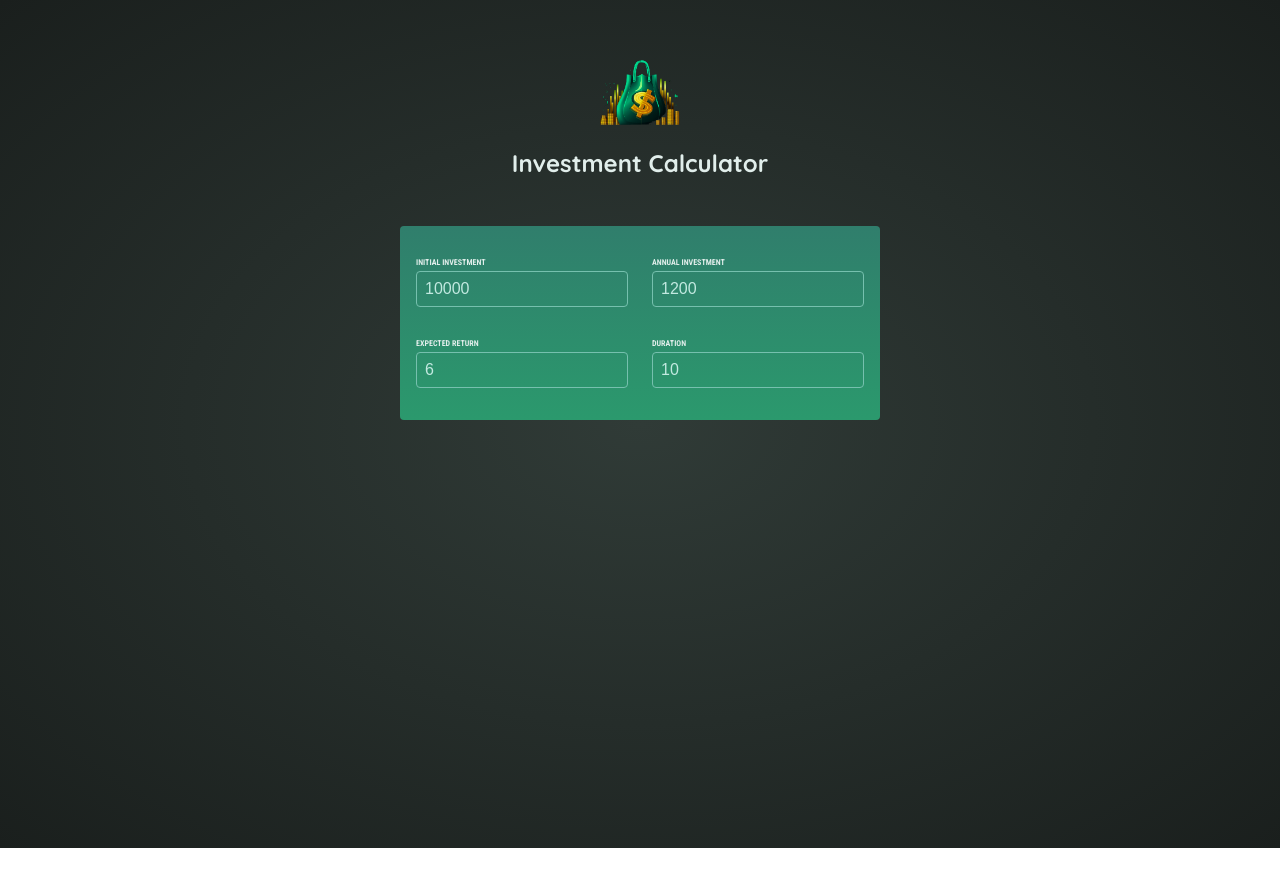
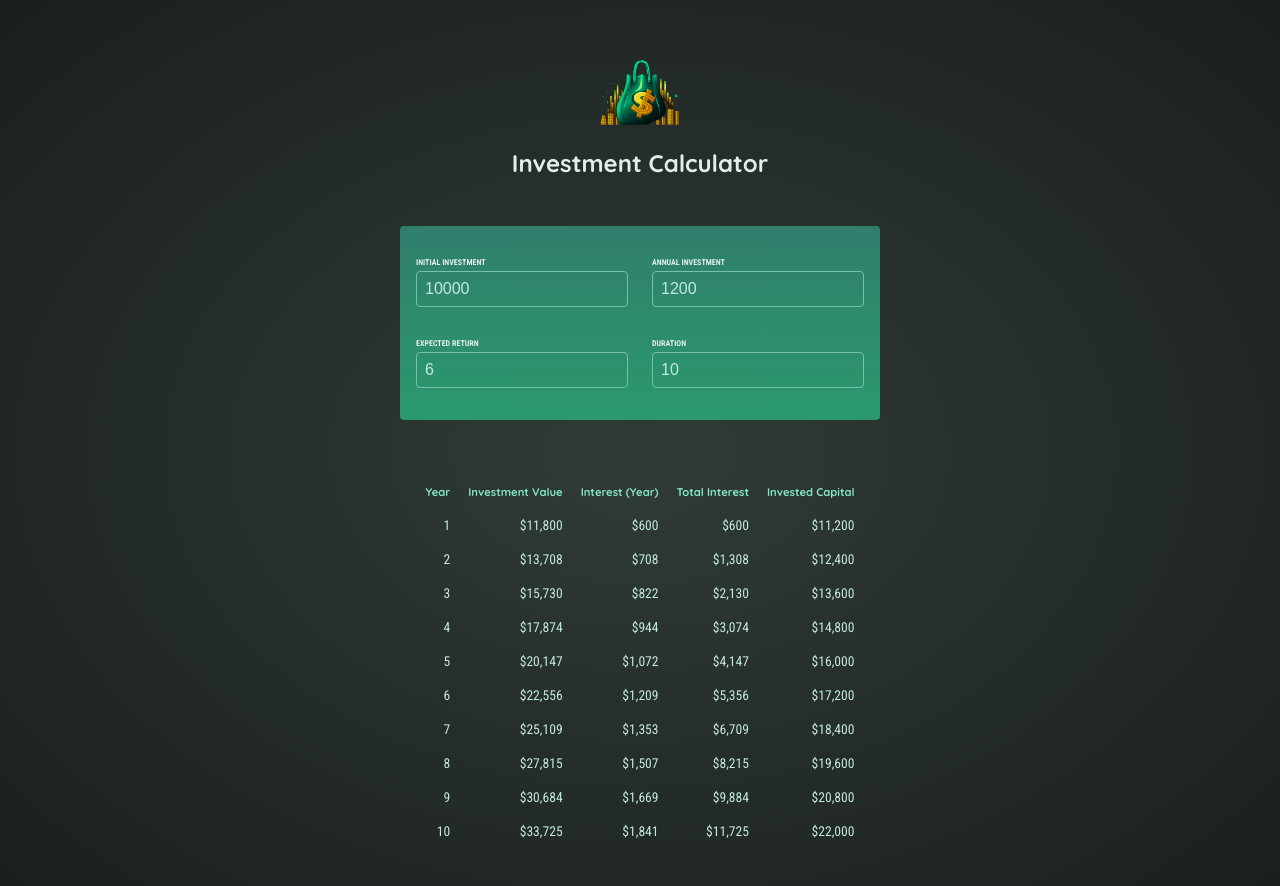
Before and after one commit to the-yurco/buisynez-system, a React (Create React App) app: page / in a window 1280 px wide. Shown: the top 886 px of the page. Before the commit the page ends 848 px from the top, so only its background shows below. Built offline with nearby package versions, Linux system fonts and the light colour scheme.

Commit message:
feat: Done"

```diff
--- a/src/App.tsx
+++ b/src/App.tsx
@@ -1,14 +1,41 @@
-import React from 'react';
-import logo from './logo.svg';
-import './App.css';
+import React, { useState } from 'react';
 import Header from './components/Header';
 import UserInput from './components/UserInput';
+import Results from './components/Results';
 
+// Define the App component
 function App() {
+	// State hook for user input
+	const [userInput, setUserInput] = useState({
+		initialInvestment: 10000,
+		annualInvestment: 1200,
+		expectedReturn: 6,
+		duration: 10
+	});
+
+	// Check if input duration is valid
+	const inputIsValid = userInput.duration >= 1;
+
+	// Handler function for input changes
+	function handleChange(inputIdentifier: string, newValue: string) {
+		setUserInput((prevUserInput) => {
+			return {
+				...prevUserInput,
+				[inputIdentifier]: +newValue
+			};
+		});
+	}
+
 	return (
+		// Render the Header, UserInput, and Results components
 		<>
 			<Header />
-			<UserInput />
+			<UserInput userInput={userInput} onChange={handleChange} />
+			{!inputIsValid && (
+				// Render a message if input duration is not valid
+				<p className="center">Please enter a duration greater than zero.</p>
+			)}
+			{inputIsValid && <Results input={userInput} />}
 		</>
 	);
 }
--- a/src/components/Header.tsx
+++ b/src/components/Header.tsx
@@ -1,12 +1,10 @@
 import React from 'react';
-import IMG_HEADER from '../assets/header.png';
+import logo from '../assets/header.png';
 
-type Props = {};
-
-const Header = (props: Props) => {
+const Header: React.FC = () => {
 	return (
 		<header id="header">
-			<img src={IMG_HEADER} alt="Logo showing header image" />
+			<img src={logo} alt="Logo showing a money bag" />
 			<h1>Investment Calculator</h1>
 		</header>
 	);
--- a/src/components/Results.tsx
+++ b/src/components/Results.tsx
@@ -1,9 +1,55 @@
 import React from 'react';
+import { calculateInvestmentResults, formatter } from '../util/investment';
 
-type Props = {};
+// Define the Results component with input prop
+interface ResultsProps {
+	input: any; // Update with a more specific type if possible
+}
 
-const Results = (props: Props) => {
-	return <div></div>;
+const Results: React.FC<ResultsProps> = ({ input }) => {
+	// Calculate investment results based on the input
+	const resultsData = calculateInvestmentResults(input);
+	// Calculate initial investment
+	const initialInvestment =
+		resultsData[0].valueEndOfYear -
+		resultsData[0].interest -
+		resultsData[0].annualInvestment;
+
+	return (
+		// Render a table displaying investment results
+		<table id="result">
+			<thead>
+				<tr>
+					<th>Year</th>
+					<th>Investment Value</th>
+					<th>Interest (Year)</th>
+					<th>Total Interest</th>
+					<th>Invested Capital</th>
+				</tr>
+			</thead>
+			<tbody>
+				{/* Map through resultsData to render each row of the table */}
+				{resultsData.map((yearData) => {
+					// Calculate total interest and total amount invested for each year
+					const totalInterest =
+						yearData.valueEndOfYear -
+						yearData.annualInvestment * yearData.year -
+						initialInvestment;
+					const totalAmountInvested = yearData.valueEndOfYear - totalInterest;
+
+					return (
+						<tr key={yearData.year}>
+							<td>{yearData.year}</td>
+							<td>{formatter.format(yearData.valueEndOfYear)}</td>
+							<td>{formatter.format(yearData.interest)}</td>
+							<td>{formatter.format(totalInterest)}</td>
+							<td>{formatter.format(totalAmountInvested)}</td>
+						</tr>
+					);
+				})}
+			</tbody>
+		</table>
+	);
 };
 
 export default Results;
--- a/src/components/UserInput.tsx
+++ b/src/components/UserInput.tsx
@@ -1,83 +1,60 @@
-import React, { useState } from 'react';
+import React from 'react';
 
-type Props = {};
+// Define the UserInput component with onChange and userInput props
+interface UserInputProps {
+	onChange: (inputIdentifier: string, newValue: string) => void;
+	userInput: any; // Update with a more specific type if possible
+}
 
-const UserInput = (props: Props) => {
-	const [userInput, setUserInput] = useState({
-		initialInvestment: 10000,
-		annualInvestment: 1200,
-		expectedReturn: 6,
-		duration: 10
-	});
-
-	const handleChange = ({ inputIdentifier, newValue }: any) => {
-		setUserInput((prevUserInput) => {
-			return {
-				...prevUserInput,
-				[inputIdentifier]: newValue
-			};
-		});
-	};
-
+const UserInput: React.FC<UserInputProps> = ({ onChange, userInput }) => {
 	return (
+		// Render the user input section with input fields for initial investment, annual investment, expected return, and duration
 		<section id="user-input">
 			<div className="input-group">
 				<p>
-					<label htmlFor="">Initial Investment</label>
+					<label>Initial Investment</label>
+					{/* Input field for initial investment with value and onChange handlers */}
 					<input
 						type="number"
 						required
 						value={userInput.initialInvestment}
-						onChange={(e) =>
-							handleChange({
-								inputIdentifier: 'initialInvestment',
-								newValue: e.target.value
-							})
+						onChange={(event) =>
+							onChange('initialInvestment', event.target.value)
 						}
 					/>
 				</p>
 				<p>
-					<label htmlFor="">Annual Investment</label>
+					<label>Annual Investment</label>
+					{/* Input field for annual investment with value and onChange handlers */}
 					<input
 						type="number"
 						required
 						value={userInput.annualInvestment}
-						onChange={(e) =>
-							handleChange({
-								inputIdentifier: 'annualInvestment',
-								newValue: e.target.value
-							})
+						onChange={(event) =>
+							onChange('annualInvestment', event.target.value)
 						}
 					/>
 				</p>
 			</div>
 			<div className="input-group">
 				<p>
-					<label htmlFor="">Expected Return</label>
+					<label>Expected Return</label>
+					{/* Input field for expected return with value and onChange handlers */}
 					<input
 						type="number"
 						required
 						value={userInput.expectedReturn}
-						onChange={(e) =>
-							handleChange({
-								inputIdentifier: 'expectedReturn',
-								newValue: e.target.value
-							})
-						}
+						onChange={(event) => onChange('expectedReturn', event.target.value)}
 					/>
 				</p>
 				<p>
-					<label htmlFor="">Duration</label>
+					<label>Duration</label>
+					{/* Input field for duration with value and onChange handlers */}
 					<input
 						type="number"
 						required
 						value={userInput.duration}
-						onChange={(e) =>
-							handleChange({
-								inputIdentifier: 'duration',
-								newValue: e.target.value
-							})
-						}
+						onChange={(event) => onChange('duration', event.target.value)}
 					/>
 				</p>
 			</div>
```
